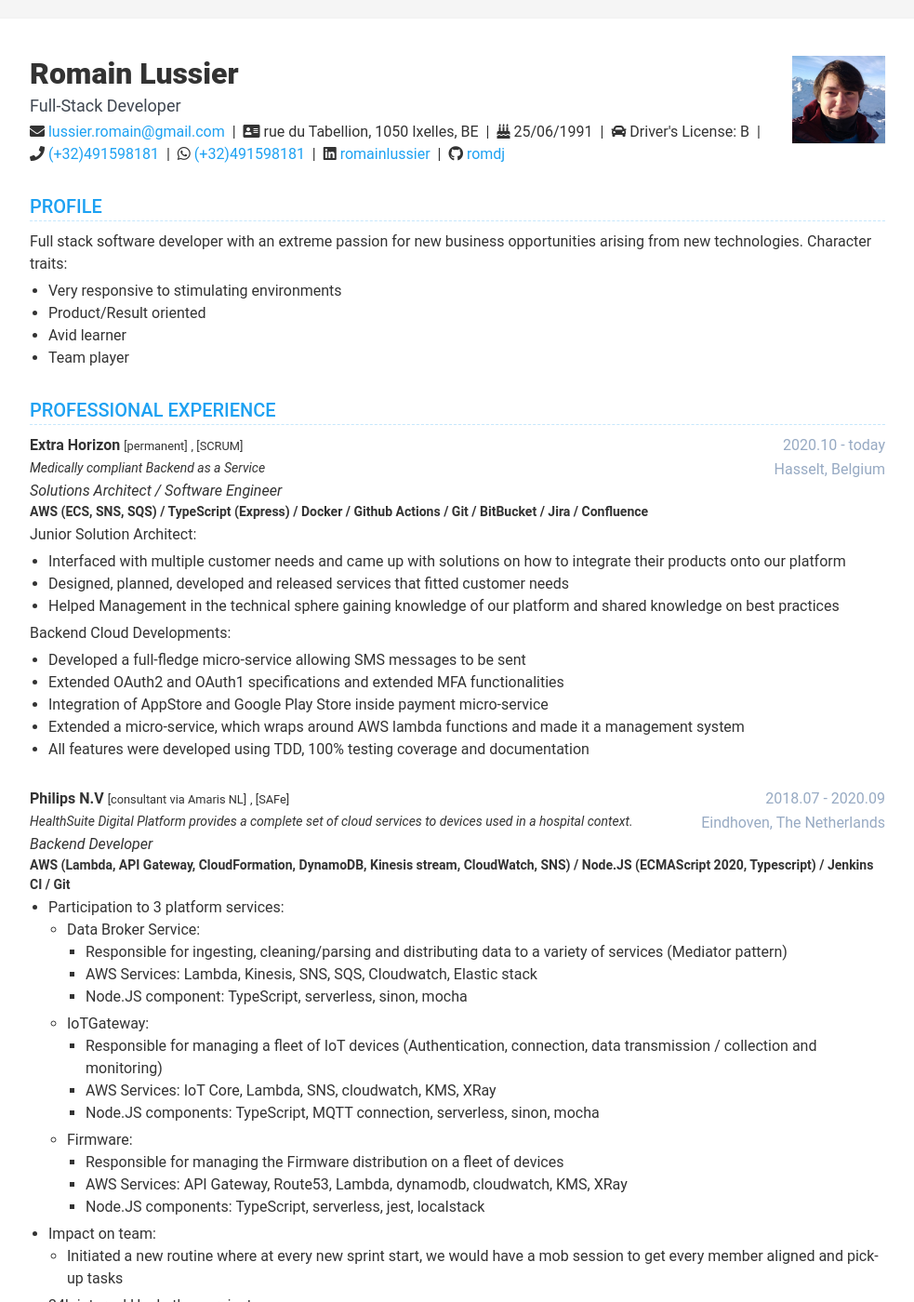
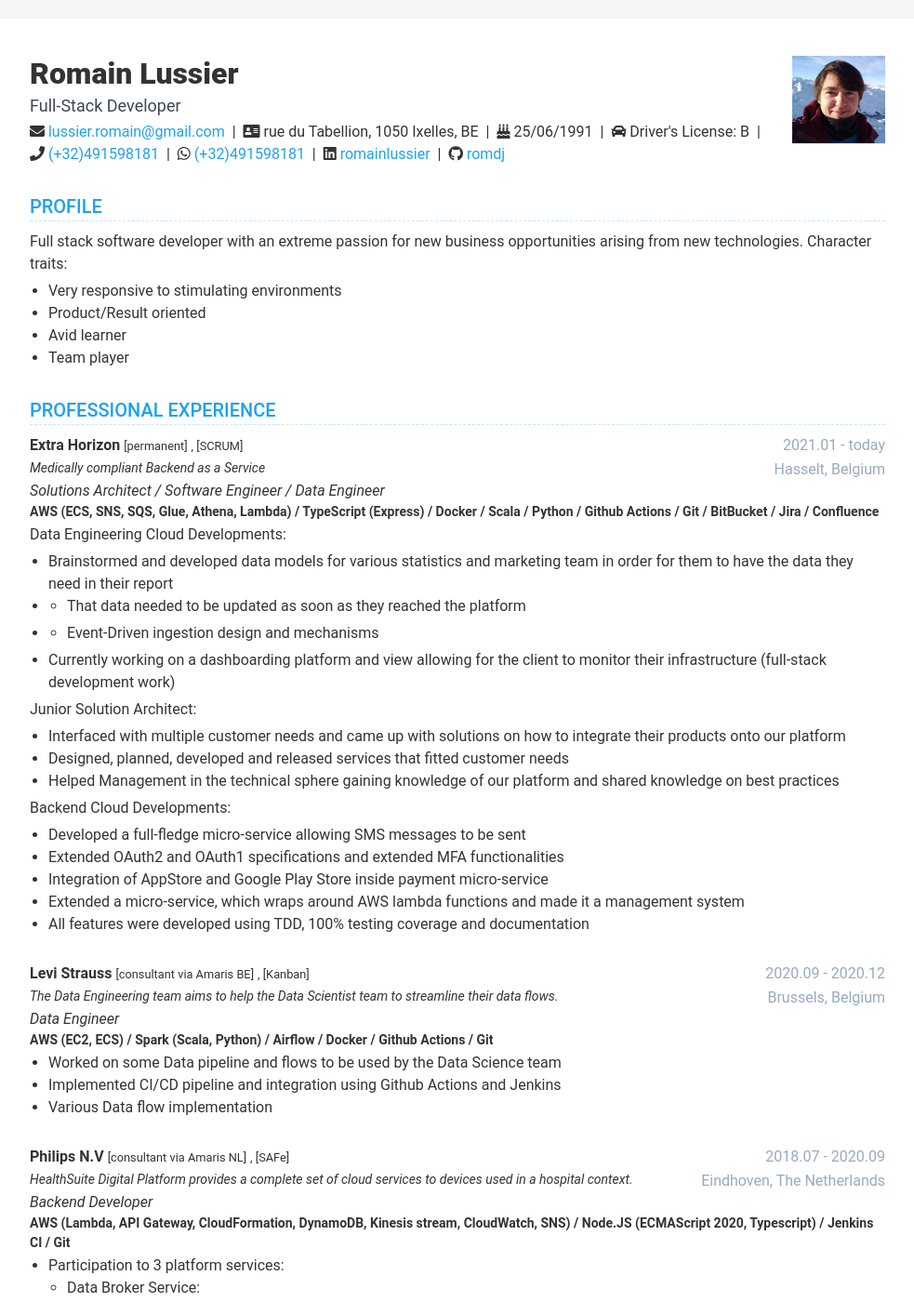
Before and after one commit to romdj/romdj.github.io, a Jekyll site: the page built from index.html, in a window 1280 px wide and 1400 px high. Shown: the whole window at 93% size, without its empty margins (148-1131 px from the left). Built offline with Jekyll 4.4.1, drawn with Linux system fonts in a browser that asks for light colours; nearby versions of some CDN libraries.

Commit message:
Oriented the CV towards data engineering

```diff
--- a/_data/data.yml
+++ b/_data/data.yml
@@ -104,23 +104,31 @@ experiences:
   display: true
   title: Professional Experience
   items:
-    - role: Solutions Architect / Software Engineer
+    - role: Solutions Architect / Software Engineer / Data Engineer
       technologies:
-        - AWS (ECS, SNS, SQS)
+        - AWS (ECS, SNS, SQS, Glue, Athena, Lambda)
         - ' / TypeScript (Express)'
         - ' / Docker'
+        - ' / Scala'
+        - ' / Python'
         - ' / Github Actions'
         - ' / Git'
         - ' / BitBucket'
         - ' / Jira'
         - ' / Confluence'
       management: SCRUM
-      time: 2020.10 - today
+      time: 2021.01 - today
       company: Extra Horizon
       cdescription: Medically compliant Backend as a Service
       tag: permanent
       location: Hasselt, Belgium
       details: |
+        Data Engineering Cloud Developments:
+          - Brainstormed and developed data models for various statistics and marketing team in order for them to have the data they need in their report
+          - - That data needed to be updated as soon as they reached the platform
+          - - Event-Driven ingestion design and mechanisms
+          - Currently working on a dashboarding platform and view allowing for the client to monitor their infrastructure (full-stack development work)
+
         Junior Solution Architect:
           - Interfaced with multiple customer needs and came up with solutions on how to integrate their products onto our platform
           - Designed, planned, developed and released services that fitted customer needs
@@ -133,24 +141,24 @@ experiences:
           - Extended a micro-service, which wraps around AWS lambda functions and made it a management system
           - All features were developed using TDD, 100% testing coverage and documentation
 
-#     - role: Data Engineer
-#       technologies:
-#         - AWS (EC2, ECS)
-#         - ' / Spark (Scala, Python)'
-#         - ' / Airflow'
-#         - ' / Docker'
-#         - ' / Github Actions'
-#         - ' / Git'
-#       management: Kanban
-#       time: 2020.09 - 2020.12
-#       company: Levi Strauss
-#       cdescription: The Data Engineering team aims to help the Data Scientist team to streamline their data flows.
-#       tag: consultant via Amaris BE
-#       location: Brussels, Belgium
-#       details: |
-#         - Worked on some Data pipeline and flows to be used by the Data Science team
-#         - Implemented CI/CD pipeline and integration using Github Actions and Jenkins
-#         - Various Data flow implementation
+    - role: Data Engineer
+      technologies:
+        - AWS (EC2, ECS)
+        - ' / Spark (Scala, Python)'
+        - ' / Airflow'
+        - ' / Docker'
+        - ' / Github Actions'
+        - ' / Git'
+      management: Kanban
+      time: 2020.09 - 2020.12
+      company: Levi Strauss
+      cdescription: The Data Engineering team aims to help the Data Scientist team to streamline their data flows.
+      tag: consultant via Amaris BE
+      location: Brussels, Belgium
+      details: |
+        - Worked on some Data pipeline and flows to be used by the Data Science team
+        - Implemented CI/CD pipeline and integration using Github Actions and Jenkins
+        - Various Data flow implementation
 
     - role: Backend Developer
       technologies:
```
